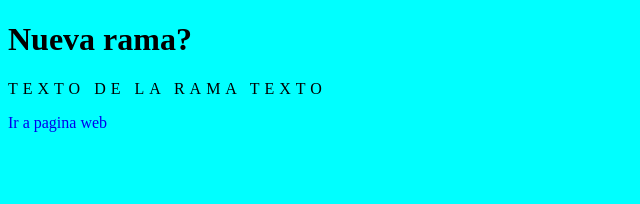
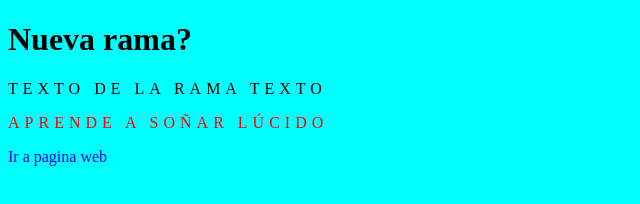
Before and after one commit to DamianOribe21/aprendiendoGit, a plain HTML site: page index.html in a window 1280 px wide. Shown: the whole page, without its empty margins (0-640 px from the left). Drawn offline with Linux system fonts and the light colour scheme.

Commit message:
Agregamos indicaciones

```diff
--- a/index.html
+++ b/index.html
@@ -13,7 +13,10 @@
 
     <p>Texto de la rama Texto</p>
 
+    <p id="sueñalucido">Aprende a soñar lúcido</p>
     <a href="http://sueñalucido.com">Ir a pagina web</a>
+
+
 
 </body>
 </html>
--- a/style/styles.css
+++ b/style/styles.css
@@ -9,3 +9,7 @@ p{
 a{
     text-decoration: none;
 }
+
+#sueñalucido{
+    color: red;
+}
```
Also changed, not shown: 1 other file.
